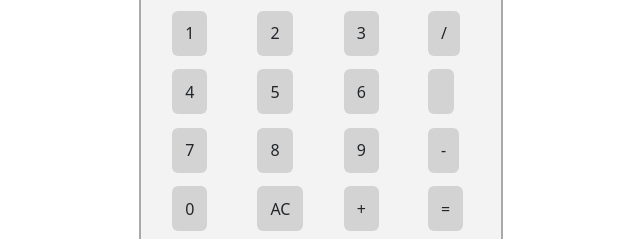
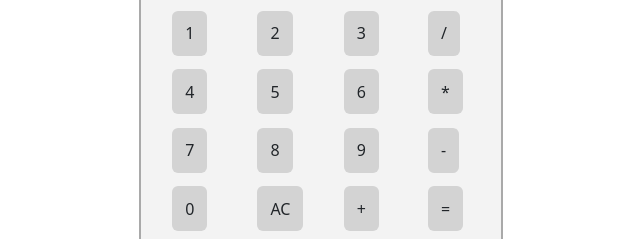
Before and after one commit to ArjunKallingal/calculator, a plain HTML site: page index.html in a window 1280 px wide. Shown: the part 240-479 px from the top of the page, 307-947 px from the left. Drawn offline with nearby package versions, Linux system fonts and the light colour scheme.

Commit message:
initial commit

```diff
--- a/index.html
+++ b/index.html
@@ -40,7 +40,7 @@
                 <div class="b1 b2"  style="margin-left: -12px;"><button type="button" onclick="display(4)" class="btn c1" >4</button></div>
                 <div class="b1 b2" style="margin-left: -7px;"><button type="button" onclick="display(5)" class="btn c1" >5</button></div>
                 <div class="b1 b2"  style="margin-left: -6px;"><button type="button" onclick="display(6)" class="btn c1" >6</button></div>
-                <div class="b1 b2"  style="margin-left: -8px;"><button type="button" onclick="display('*')" class="btn c1" ></button></div>
+                <div class="b1 b2"  style="margin-left: -8px;"><button type="button" onclick="display('*')" class="btn c1" >*</button></div>
             </div>
             <div class="bu">
                 <div class="b1 b2" style="margin-left: -12px;"><button type="button" onclick="display(7)" class="btn c1" >7</button></div>
```
